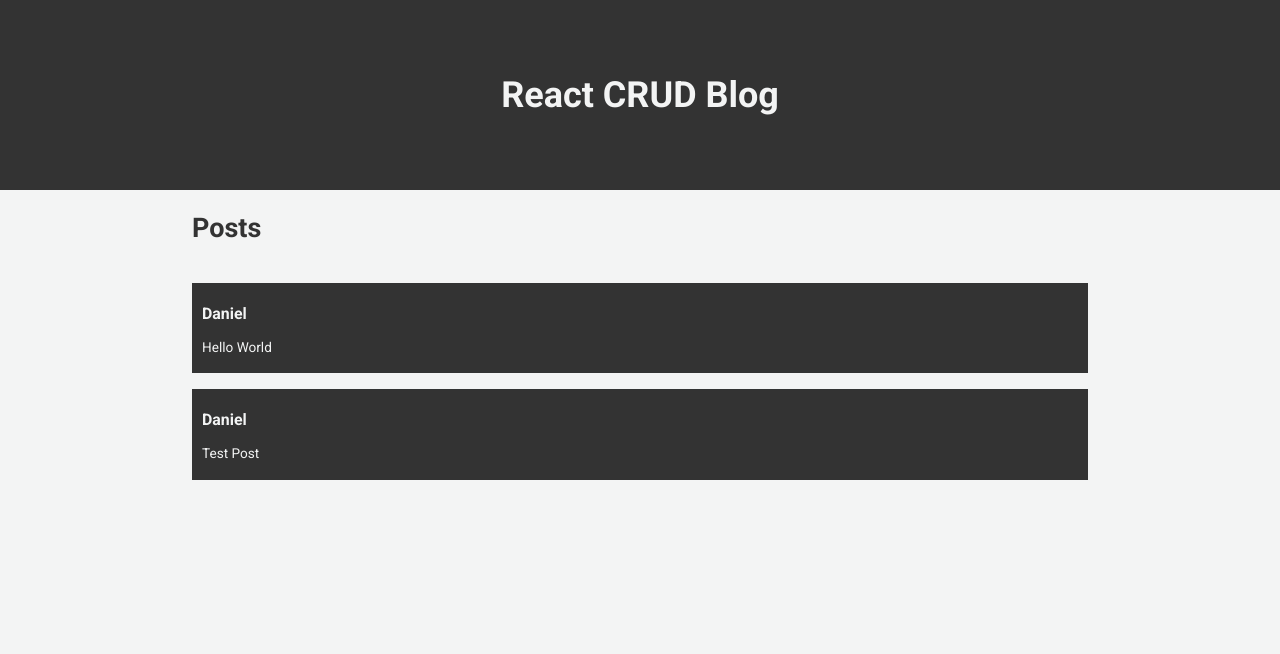
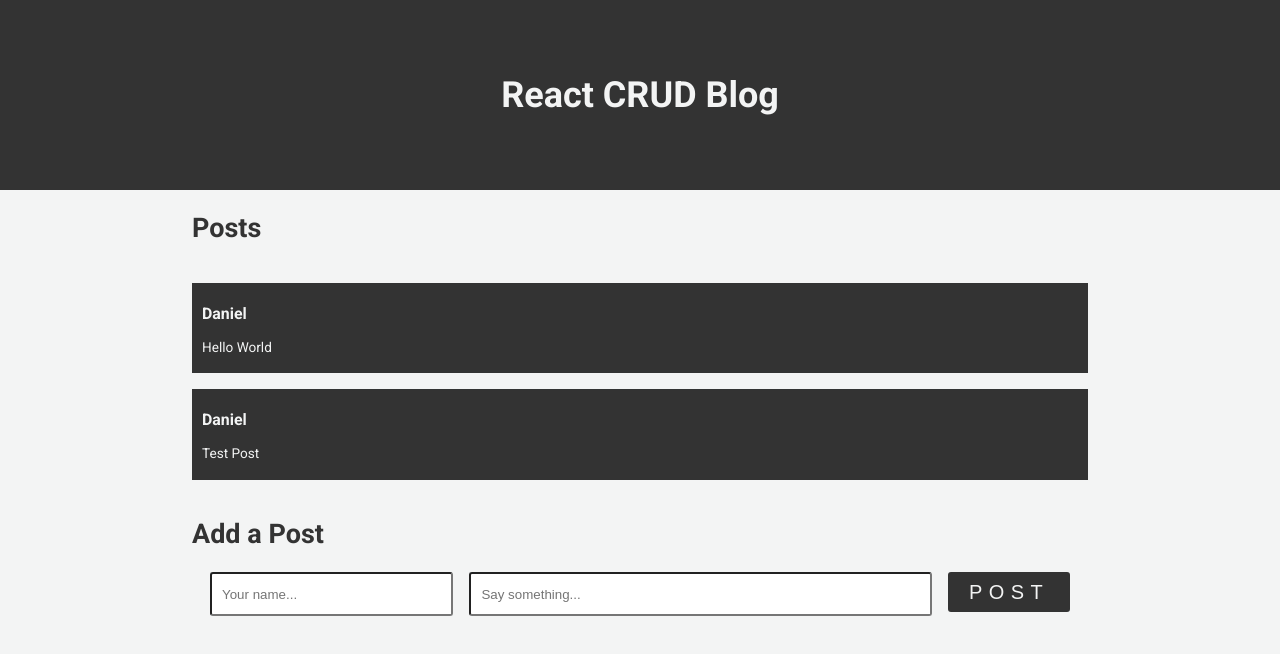
Before and after one commit to danielgynn/react-crud-blog, a React (Create React App) app: page / in a window 1280 px wide. Shown: the top 654 px of the page. Built offline with nearby package versions, Linux system fonts and the light colour scheme.

Commit message:
Prepare PostForm component

```diff
--- a/src/components/PostArea.js
+++ b/src/components/PostArea.js
@@ -1,5 +1,6 @@
 import React, { Component } from 'react';
 import PostList from './PostList';
+import PostForm from './PostForm';
 import DATA from '../test-data';
 
 class PostArea extends Component {
@@ -15,6 +16,7 @@ class PostArea extends Component {
       <div className="post-wrapper">
         <h2>Posts</h2>
         <PostList data={DATA} />
+        <PostForm />
       </div>
     );
   }
--- /dev/null
+++ b/src/components/PostForm.js
@@ -0,0 +1,51 @@
+import React, { Component } from 'react';
+
+class PostForm extends Component {
+  constructor(props) {
+    super(props);
+    this.state = {
+      author: '',
+      text: ''
+    };
+    this.handleAuthorChange = this.handleAuthorChange.bind(this);
+    this.handleTextChange = this.handleTextChange.bind(this);
+    this.handleSubmit = this.handleSubmit.bind(this);
+  }
+
+  handleAuthorChange(e) {
+    this.setState({ author: e.target.value });
+  }
+
+  handleTextChange(e) {
+    this.setState({ text: e.target.value });
+  }
+
+  handleSubmit(e) {
+    e.preventDefault();
+  }
+
+  render() {
+    return (
+      <div>
+        <h2>Add a Post</h2>
+        <form className="post-form" onSubmit={ this.handleSubmit }>
+          <input
+            className='post-form-input post-form-author'
+            type='text'
+            placeholder='Your name...'
+            value={ this.state.author }
+            onChange={ this.handleAuthorChange } />
+          <input
+            className='post-form-input post-form-text'
+            type='text'
+            placeholder='Say something...'
+            value={ this.state.text }
+            onChange={ this.handleTextChange } />
+          <button className='post-form-button' type='submit' value='Post'>Post</button>
+        </form>
+      </div>
+    );
+  }
+}
+
+export default PostForm;
--- a/src/index.css
+++ b/src/index.css
@@ -30,3 +30,33 @@ body {
   margin: 1rem auto;
   padding: 5px 10px;
   font-size: .85rem; }
+
+.post-form {
+  margin: 10px;
+  display: flex;
+  flex-flow: row wrap;
+  justify-content: space-between; }
+  .post-form .post-form-input {
+    margin: 0 .5rem;
+    padding: 0 10px;
+    border-radius: 3px;
+    height: 40px; }
+  .post-form .post-form-author {
+    flex: 2;
+    min-width: 150px; }
+  .post-form .post-form-text {
+    flex: 4;
+    min-width: 400px; }
+  .post-form .post-form-button {
+    cursor: pointer;
+    min-width: 75px;
+    flex: 1;
+    height: 40px;
+    margin: 0 .5rem;
+    font-size: 1.25rem;
+    background-color: #333;
+    border-radius: 3px;
+    color: #f3f4f4;
+    text-transform: uppercase;
+    letter-spacing: .4rem;
+    border: none; }
--- a/src/styles/index.scss
+++ b/src/styles/index.scss
@@ -1,39 +1,4 @@
 @import url('https://fonts.googleapis.com/css?family=Roboto:300,400,400i,500,700');
 @import "./partials/variables";
-
-body {
-  margin: 0;
-  padding: 0;
-  font-size: 18px;
-  font-family: $font-roboto;
-  background-color: $color-haus;
-  color: $color-night;
-}
-
-.app-header {
-  display: flex;
-  align-items: center;
-  justify-content: center;
-  color: $color-haus;
-  background-color: $color-night;
-  height: 150px;
-  padding: 20px;
-}
-
-.post-wrapper {
-  width: 70vw;
-  margin: 0 auto;
-}
-
-.post-list {
-  max-height:  70vh;
-  overflow: scroll;
-}
-
-.post {
-  background-color: $color-night;
-  color: $color-haus;
-  margin: 1rem auto;
-  padding: 5px 10px;
-  font-size: .85rem;
-}
+@import "./partials/base";
+@import "./partials/post";
--- /dev/null
+++ b/src/styles/partials/_base.scss
@@ -0,0 +1,18 @@
+body {
+  margin: 0;
+  padding: 0;
+  font-size: 18px;
+  font-family: $font-roboto;
+  background-color: $color-haus;
+  color: $color-night;
+}
+
+.app-header {
+  display: flex;
+  align-items: center;
+  justify-content: center;
+  color: $color-haus;
+  background-color: $color-night;
+  height: 150px;
+  padding: 20px;
+}
--- /dev/null
+++ b/src/styles/partials/_post.scss
@@ -0,0 +1,57 @@
+
+.post-wrapper {
+  width: 70vw;
+  margin: 0 auto;
+}
+
+.post-list {
+  max-height:  70vh;
+  overflow: scroll;
+}
+
+.post {
+  background-color: $color-night;
+  color: $color-haus;
+  margin: 1rem auto;
+  padding: 5px 10px;
+  font-size: .85rem;
+}
+
+.post-form {
+  margin: 10px;
+  display: flex;
+  flex-flow: row wrap;
+  justify-content: space-between;
+
+  .post-form-input {
+    margin: 0 .5rem;
+    padding: 0 10px;
+    border-radius: 3px;
+    height: 40px;
+  }
+
+  .post-form-author {
+    flex: 2;
+    min-width: 150px;
+  }
+
+  .post-form-text {
+    flex: 4;
+    min-width: 400px;
+  }
+
+  .post-form-button {
+    cursor: pointer;
+    min-width: 75px;
+    flex: 1;
+    height: 40px;
+    margin: 0 .5rem;
+    font-size: 1.25rem;
+    background-color: $color-night;
+    border-radius: 3px;
+    color: $color-haus;
+    text-transform: uppercase;
+    letter-spacing: .4rem;
+    border: none;
+  }
+}
```
